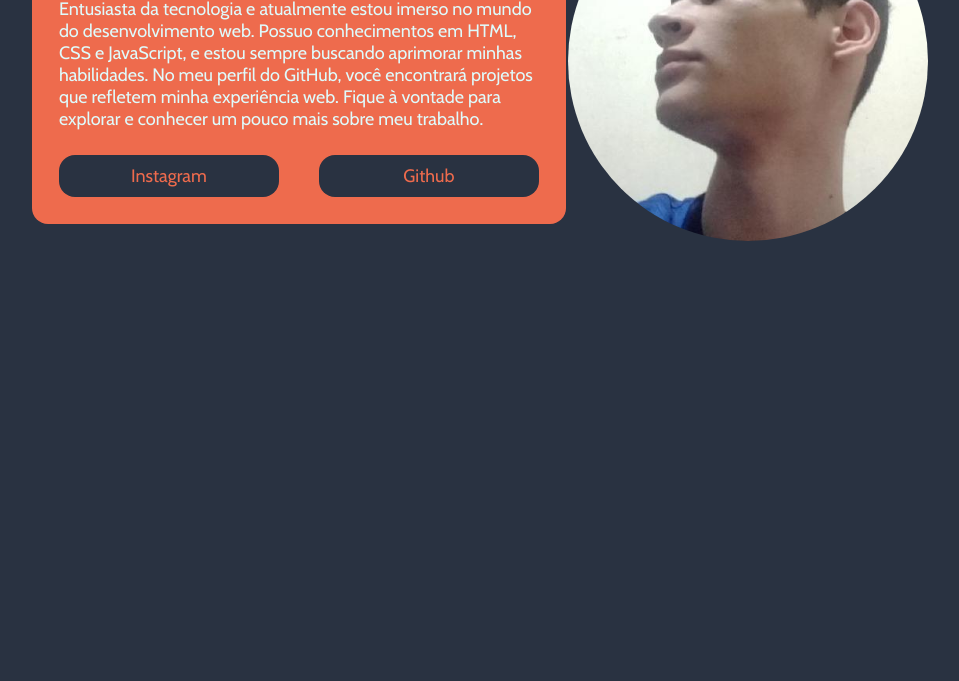
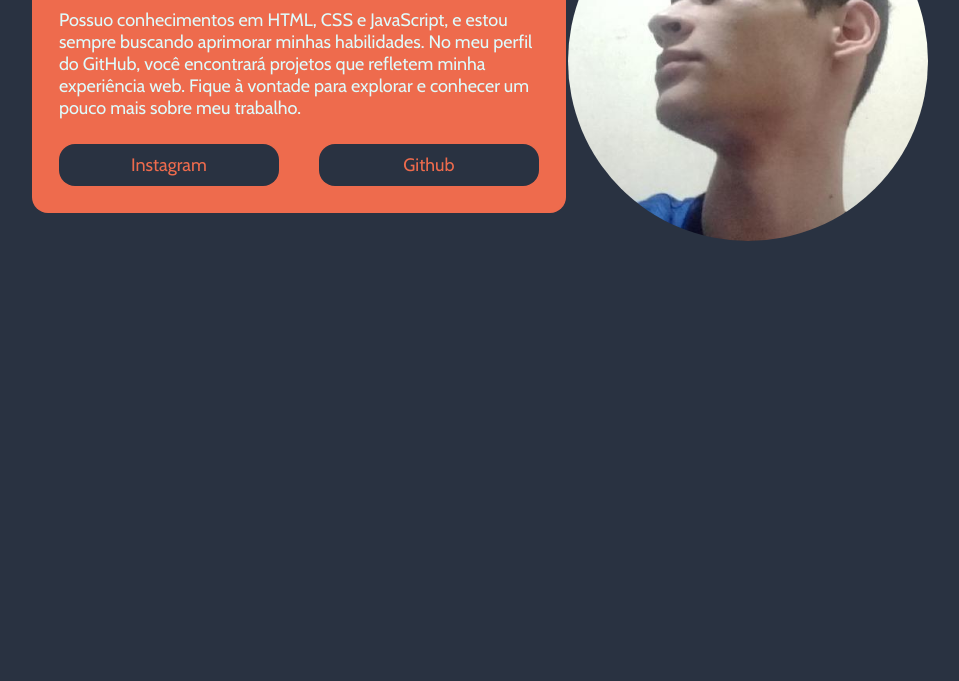
Before and after one commit to mendebian/lucas-portfolio, a plain HTML site: page index.html in a window 1280 px wide. Shown: the part 247-928 px from the top of the page, without its empty margins (160-1119 px from the left). Drawn offline with nearby package versions, Linux system fonts and the light colour scheme.

Commit message:
Update index.html

```diff
--- a/index.html
+++ b/index.html
@@ -11,10 +11,10 @@
     <main class="container">
         <section class="container-content">
             <h1 class="content-title">Olá, me chamo <strong class="content-name">Lucas de Morais</strong></h1>
-            <p class="content-text">Entusiasta da tecnologia e atualmente estou imerso no mundo do desenvolvimento web. Possuo conhecimentos em HTML, CSS e JavaScript, e estou sempre buscando aprimorar minhas habilidades. No meu perfil do GitHub, você encontrará projetos que refletem minha experiência web. Fique à vontade para explorar e conhecer um pouco mais sobre meu trabalho.</p>
+            <p class="content-text">Possuo conhecimentos em HTML, CSS e JavaScript, e estou sempre buscando aprimorar minhas habilidades. No meu perfil do GitHub, você encontrará projetos que refletem minha experiência web. Fique à vontade para explorar e conhecer um pouco mais sobre meu trabalho.</p>
             <div class="social-media">
                 <a class="social-media-link" href="https://instagram.com/lucdmrais">Instagram</a>
-                <a class="social-media-link                                                     " href="https://github.com/mendebian">Github</a>
+                <a class="social-media-link" href="https://github.com/mendebian">Github</a>
             </div>
         </section>
         <img src="images/foto.jpeg" alt="Foto de Lucas de Morais">
```
